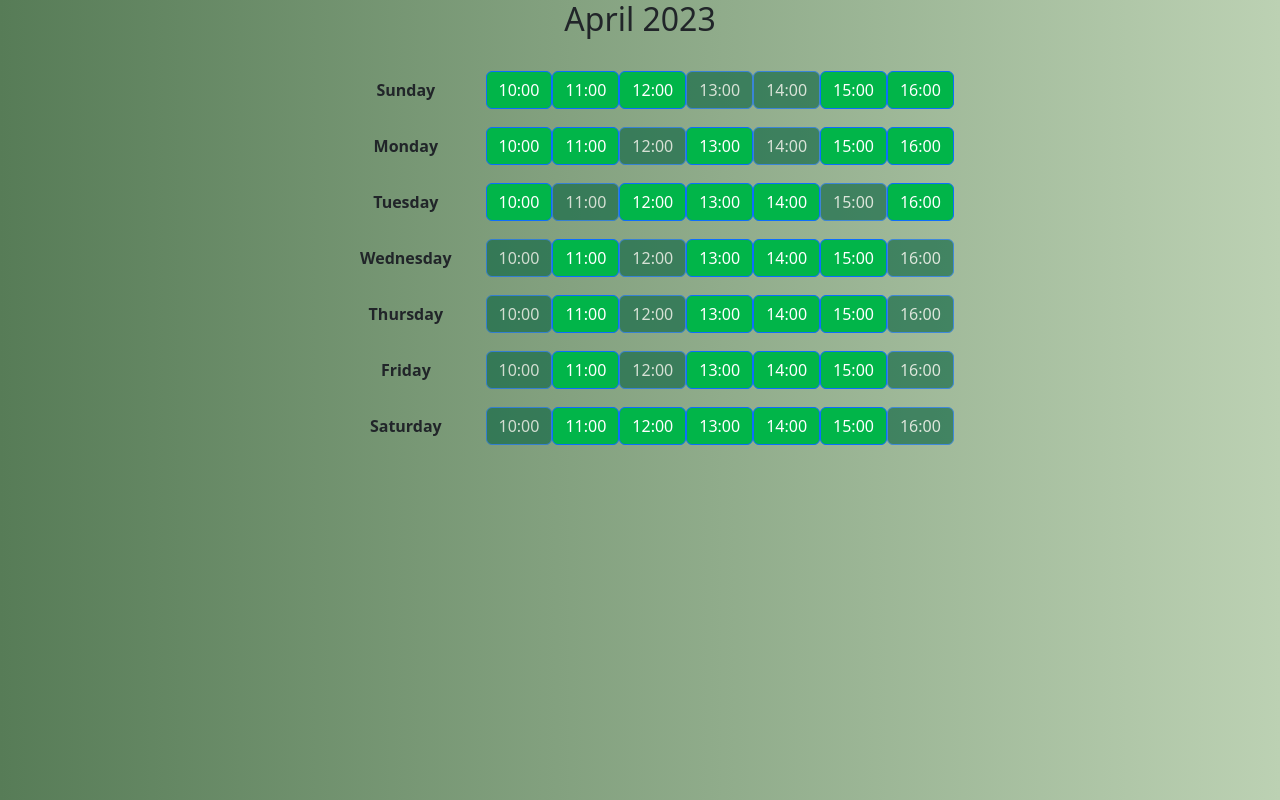
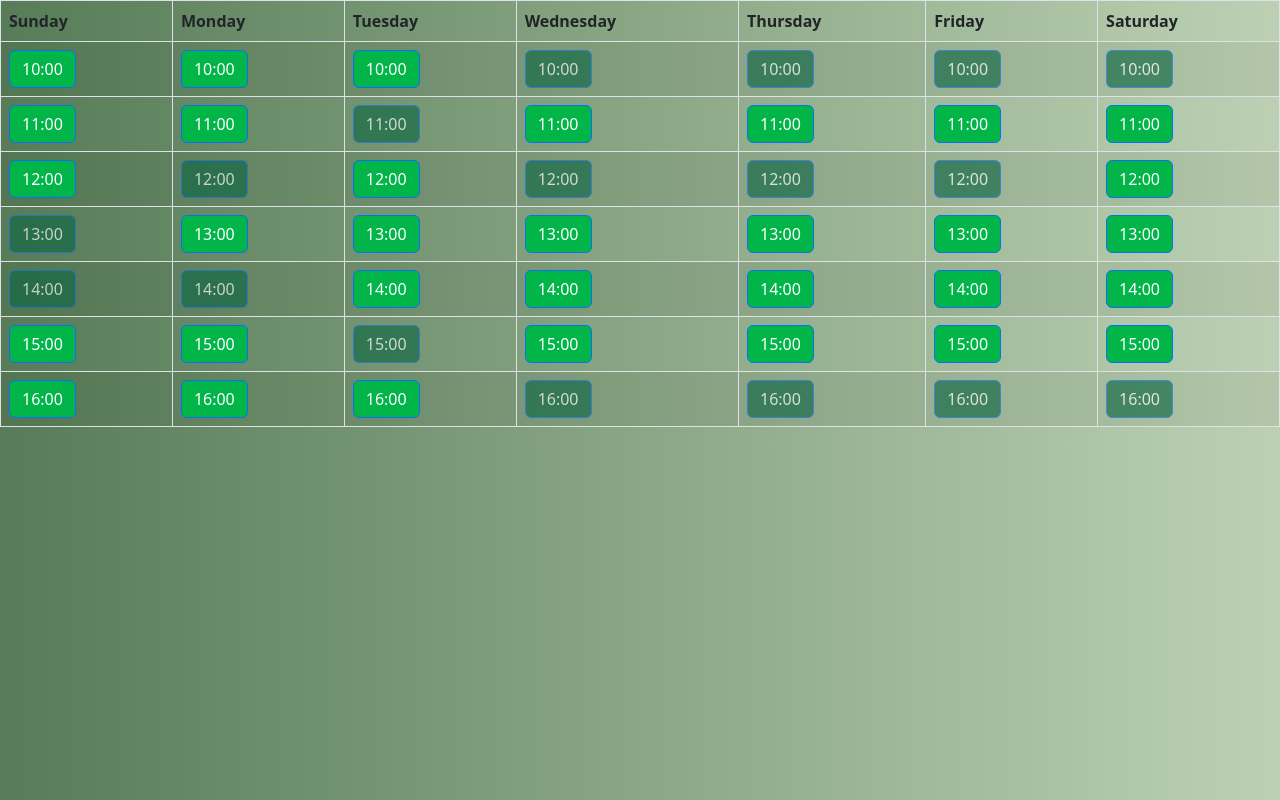
Before and after one commit to Asom98/fullstack, a React (Vite) app: page /bookingPage in a window 1280 px wide. Built offline with nearby package versions, Linux system fonts and the light colour scheme.

Commit message:
Changed the time booking table

```diff
--- a/src/components/BookingPage.jsx
+++ b/src/components/BookingPage.jsx
@@ -1,127 +1,128 @@
 import React from "react";
 import "./css/Booking.css";
-import { Button, Row, Col, Container } from "react-bootstrap";
+import { Button, Row, Col, Container, Table } from "react-bootstrap";
 
 export function BookingPage() {
-  const daysOfWeek = ["Sun", "Mon", "Tue", "Wed", "Thu", "Fri", "Sat"];
-
   const dayTimeSlots = [
     {
       day: "Sunday",
       slots: [
-        { time: "10:00", occupied: false, selected: false },
-        { time: "11:00", occupied: false, selected: false },
-        { time: "12:00", occupied: false, selected: false },
-        { time: "13:00", occupied: true, selected: false },
-        { time: "14:00", occupied: true, selected: false },
-        { time: "15:00", occupied: false, selected: false },
-        { time: "16:00", occupied: false, selected: false },
+        { time: "10:00", occupied: false },
+        { time: "11:00", occupied: false },
+        { time: "12:00", occupied: false },
+        { time: "13:00", occupied: true },
+        { time: "14:00", occupied: true },
+        { time: "15:00", occupied: false },
+        { time: "16:00", occupied: false },
       ],
     },
     {
       day: "Monday",
       slots: [
-        { time: "10:00", occupied: false, selected: false },
-        { time: "11:00", occupied: false, selected: false },
-        { time: "12:00", occupied: true, selected: false },
-        { time: "13:00", occupied: false, selected: false },
-        { time: "14:00", occupied: true, selected: false },
-        { time: "15:00", occupied: false, selected: false },
-        { time: "16:00", occupied: false, selected: false },
+        { time: "10:00", occupied: false },
+        { time: "11:00", occupied: false },
+        { time: "12:00", occupied: true },
+        { time: "13:00", occupied: false },
+        { time: "14:00", occupied: true },
+        { time: "15:00", occupied: false },
+        { time: "16:00", occupied: false },
       ],
     },
     {
       day: "Tuesday",
       slots: [
-        { time: "10:00", occupied: false, selected: false },
-        { time: "11:00", occupied: true, selected: false },
-        { time: "12:00", occupied: false, selected: false },
-        { time: "13:00", occupied: false, selected: false },
-        { time: "14:00", occupied: false, selected: false },
-        { time: "15:00", occupied: true, selected: false },
-        { time: "16:00", occupied: false, selected: false },
+        { time: "10:00", occupied: false },
+        { time: "11:00", occupied: true },
+        { time: "12:00", occupied: false },
+        { time: "13:00", occupied: false },
+        { time: "14:00", occupied: false },
+        { time: "15:00", occupied: true },
+        { time: "16:00", occupied: false },
       ],
     },
     {
       day: "Wednesday",
       slots: [
-        { time: "10:00", occupied: true, selected: false },
-        { time: "11:00", occupied: false, selected: false },
-        { time: "12:00", occupied: true, selected: false },
-        { time: "13:00", occupied: false, selected: false },
-        { time: "14:00", occupied: false, selected: false },
-        { time: "15:00", occupied: false, selected: false },
-        { time: "16:00", occupied: true, selected: false },
+        { time: "10:00", occupied: true },
+        { time: "11:00", occupied: false },
+        { time: "12:00", occupied: true },
+        { time: "13:00", occupied: false },
+        { time: "14:00", occupied: false },
+        { time: "15:00", occupied: false },
+        { time: "16:00", occupied: true },
       ],
     },
     {
       day: "Thursday",
       slots: [
-        { time: "10:00", occupied: true, selected: false },
-        { time: "11:00", occupied: false, selected: false },
-        { time: "12:00", occupied: true, selected: false },
-        { time: "13:00", occupied: false, selected: false },
-        { time: "14:00", occupied: false, selected: false },
-        { time: "15:00", occupied: false, selected: false },
-        { time: "16:00", occupied: true, selected: false },
+        { time: "10:00", occupied: true },
+        { time: "11:00", occupied: false },
+        { time: "12:00", occupied: true },
+        { time: "13:00", occupied: false },
+        { time: "14:00", occupied: false },
+        { time: "15:00", occupied: false },
+        { time: "16:00", occupied: true },
       ],
     },
     {
       day: "Friday",
       slots: [
-        { time: "10:00", occupied: true, selected: false },
-        { time: "11:00", occupied: false, selected: false },
-        { time: "12:00", occupied: true, selected: false },
-        { time: "13:00", occupied: false, selected: false },
-        { time: "14:00", occupied: false, selected: false },
-        { time: "15:00", occupied: false, selected: false },
-        { time: "16:00", occupied: true, selected: false },
+        { time: "10:00", occupied: true },
+        { time: "11:00", occupied: false },
+        { time: "12:00", occupied: true },
+        { time: "13:00", occupied: false },
+        { time: "14:00", occupied: false },
+        { time: "15:00", occupied: false },
+        { time: "16:00", occupied: true },
       ],
     },
     {
       day: "Saturday",
       slots: [
-        { time: "10:00", occupied: true, selected: false },
-        { time: "11:00", occupied: false, selected: false },
-        { time: "12:00", occupied: false, selected: false },
-        { time: "13:00", occupied: false, selected: false },
-        { time: "14:00", occupied: false, selected: false },
-        { time: "15:00", occupied: false, selected: false },
-        { time: "16:00", occupied: true, selected: false },
+        { time: "10:00", occupied: true },
+        { time: "11:00", occupied: false },
+        { time: "12:00", occupied: false },
+        { time: "13:00", occupied: false },
+        { time: "14:00", occupied: false },
+        { time: "15:00", occupied: false },
+        { time: "16:00", occupied: true },
       ],
     },
   ];
 
-  return (
-    <Container className="calendar">
-      <Row className="calendar-title">
-        <Col>
-          <h2>April 2023</h2>
-        </Col>
-      </Row>
-      {dayTimeSlots.map((dayTimeSlot) => (
-        <Row className="calendar-grid">
-          <Col key={dayTimeSlot.day} className="calendar-grid-item">
-            <div className="calendar-day-title">{dayTimeSlot.day}</div>
-            {dayTimeSlot.slots.map((timeSlot) => (
-              <div key={timeSlot.time} className="time-slot">
+  const dayHeaders = dayTimeSlots.map((item) => (
+    <th key={item.day}>{item.day}</th>
+  ));
+
+  const timeSlots = dayTimeSlots[0].slots.map((item, index) => (
+    <tr key={index} className="justify-content-center">
+      {dayTimeSlots.map((day, dayIndex) => (
+        <td key={dayIndex} className="justify-content-center">
           <Button
             className={
-                    (timeSlot.selected ? " selected" : "") +
-                    (timeSlot.occupied ? " occupied" : "")
+              (day.slots[index].occupied ? "occupied" : "") +
+              " justify-content-center"
             }
             onClick={() =>
-                    console.log(`Clicked ${dayTimeSlot.day}, ${timeSlot.time}`)
+              console.log(
+                `Clicked ${day.slots[index].day}, ${day.slots[index].time}`
+              )
             }
-                  disabled={timeSlot.occupied}
+            disabled={day.slots[index].occupied}
           >
-                  {timeSlot.time}
+            {day.slots[index].time}
           </Button>
-              </div>
+        </td>
       ))}
-          </Col>
-        </Row>
-      ))}
-    </Container>
+    </tr>
+  ));
+
+  return (
+    <Table striped bordered hover className="justify-content-center">
+      <thead>
+        <tr>{dayHeaders}</tr>
+      </thead>
+      <tbody className="justify-content-center">{timeSlots}</tbody>
+    </Table>
   );
 }
```
Also changed, not shown: 1 other file (tests, documents, lock files or other folders). Lines whose indentation alone changed are shown as unchanged.
